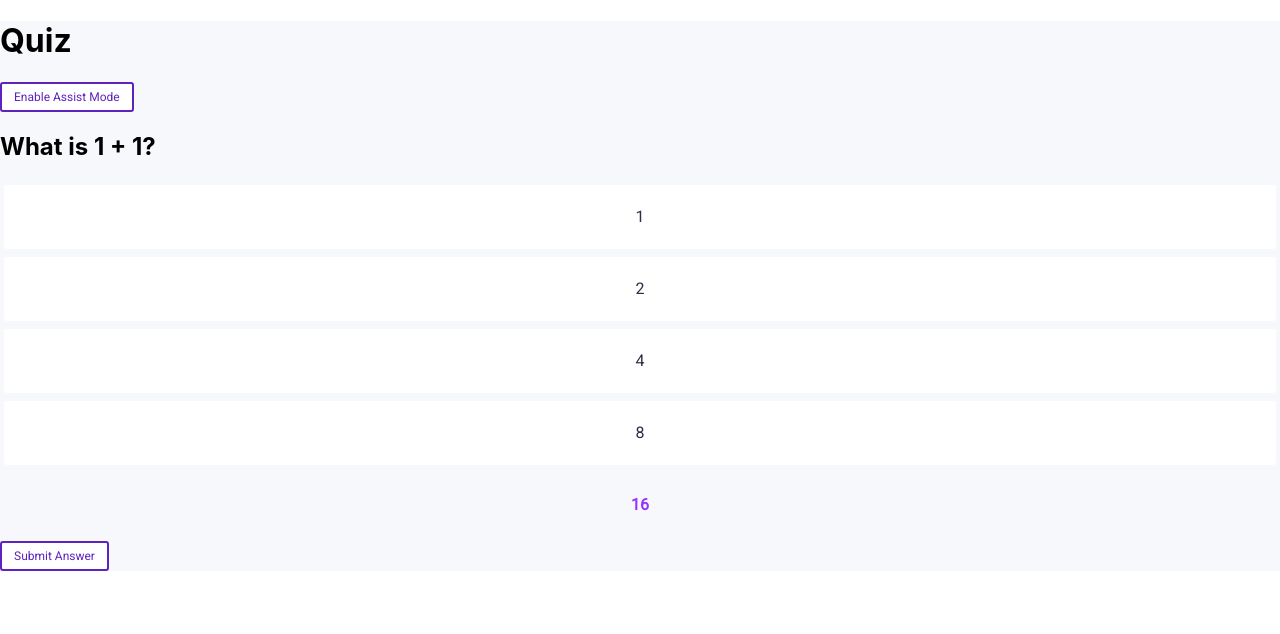
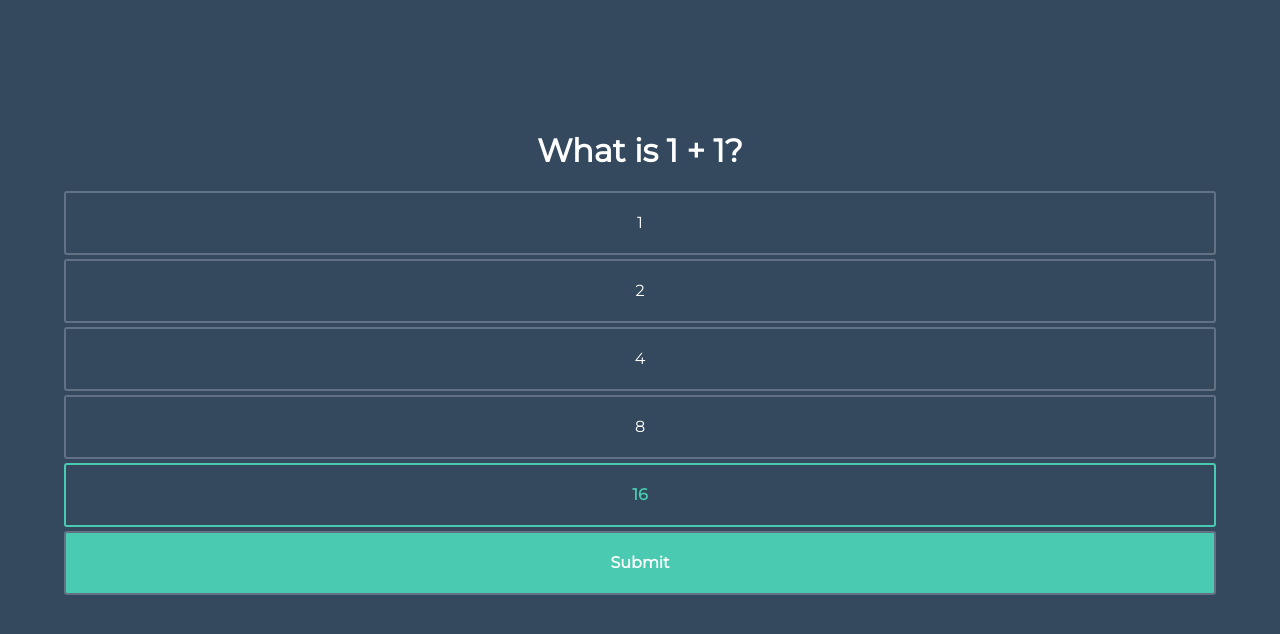
Before and after one commit to jenningst/quizr, a React (Create React App) app in the folder client/: page / in a window 1280 px wide. Both pictures are taken after a click on the button "16". Shown: the top 634 px of the page. Built offline with nearby package versions, Linux system fonts and the light colour scheme.

Commit message:
Refresh styles

```diff
--- a/client/public/index.html
+++ b/client/public/index.html
@@ -26,6 +26,7 @@
       href="https://fonts.googleapis.com/css?family=Playfair+Display:400,700|Roboto:300,400"
       rel="stylesheet"
     />
+    <link href="https://fonts.googleapis.com/css?family=Montserrat:300,400" rel="stylesheet">
     <title>React App</title>
   </head>
   <body>
--- a/client/src/App.js
+++ b/client/src/App.js
@@ -13,6 +13,7 @@ const App = () => {
 };
 
 const AppWrapper = styled.div`
+  color: white;
 `;
 
 export default App;
--- a/client/src/components/AnswerItem.js
+++ b/client/src/components/AnswerItem.js
@@ -7,7 +7,7 @@ import ButtonBase from './common/base/ButtonBase';
 const AnswerItem = ({ index, choiceText, isSelected, toggleIsChoice }) => {
 
   return (
-    <AnswerWrapper key={index}>
+    <>
       {isSelected ? (
         <LargeButton
           primary
@@ -24,7 +24,7 @@ const AnswerItem = ({ index, choiceText, isSelected, toggleIsChoice }) => {
           </LargeButton>
         )
       }
-    </AnswerWrapper>
+    </>
   );
 };
 
@@ -37,17 +37,13 @@ const AnswerWrapper = styled.div`
 const LargeButton = styled(ButtonBase)`
   width: 100%;
   height: 4em;
-  margin: .25em;
-  background: ${props => props.primary ? "#f7f8fb" : "#ffffff"};
-  border: grey;
-  color: ${props => props.primary ? "#9933ff" : "#312c44"};
+  margin-bottom: .25em;
+  background: none;
+  border: ${props => props.primary ? "2px solid #4ACAB0" : "2px solid #627284"};
+  color: ${props => props.primary ? "#4ACAB0" : "#fff"};
   font-size: 1em;
   font-weight: ${props => props.primary ? "700" : "400"};
-`;
-
-const CircleDiv = styled.div`
-  border-radius: 50%;
-  border: ${props => props.primary ? "2px solid #312c44" : "2px solide #9933ff"};
+  outline: none;
 `;
 
 AnswerItem.propTypes = {
--- a/client/src/components/Quiz.js
+++ b/client/src/components/Quiz.js
@@ -14,17 +14,10 @@ const Quiz = () => {
 
   return (
     <QuizWrapper>
-      <h1>Quiz</h1>
-      <ButtonBase type="button" onClick={toggleAssistMode}>
-        {assistMode ? "Disable Assist Mode" : "Enable Assist Mode"}
-      </ButtonBase>
-      <div className="answer-box">
-        {message}
-      </div>
-      <div className="question-title">
-        <h2>{SAMPLE_QUESTION.title}</h2>
-      </div>
-
+      <QuestionTitle className="question-title">
+        {SAMPLE_QUESTION.title}
+      </QuestionTitle>
+      <AnswerListWrapper className="answer-list">
         {SAMPLE_QUESTION.choices.map((choice, index) => (
           <AnswerItem
             key={index}
@@ -34,11 +27,36 @@ const Quiz = () => {
             toggleIsChoice={selectChoice}
           />
         ))}
-      <ButtonBase type="button" onClick={checkAnswer}>
-        Submit Answer
-      </ButtonBase>
+        <ActionWrapper className="action-buttons">
+          {renderSubmitOrNext()}
+        </ActionWrapper>
+      </AnswerListWrapper>
+      <MessageWrapper className="message-box">
+        {message}
+      </MessageWrapper>
     </QuizWrapper>
   );
+
+  function renderSubmitOrNext() {
+    if (selectedChoices.length > 0) { // at least once choice selected
+      if (isCorrect === true) { // the question is correct
+        //render next question button
+        return (
+          <ActionButton backgroundColor="#6121bf" type="button" onClick={nextQuestion}>
+            Next Question
+          </ActionButton>
+        );
+      } else {
+        // render submit current question button
+        return (
+          <ActionButton type="button" onClick={checkAnswer}>
+            Submit
+          </ActionButton>
+        );
+      }
+    }
+    return null;
+  }
 
   function selectChoice(index) {
     // adds/removes a choice selection and updates local state
@@ -125,14 +143,47 @@ const Quiz = () => {
       });
     return answerIndexes;
   }
+
+  function nextQuestion() {
+    // load next quetion
+  }
 };
 
 const QuizWrapper = styled.div`
-  background: #f7f8fb;
+  display: flex;
+  flex-flow: column nowrap;
+  justify-content: center;
+  align-items: center;
+  height: 100vh;
+  background: #34495E;
 `;
 
 const AnswerListWrapper = styled.section`
+  width: 90%;
+`;
 
+const ActionWrapper = styled.div`
+  height: 5em;
+  width: 100%;
+`;
+
+const MessageWrapper = styled.section`
+  height: 5em;
+`;
+
+const QuestionTitle = styled.h1`
+  font-family: 'Montserrat', sans-serif;
+`;
+
+const ActionButton = styled(ButtonBase)`
+  width: 100%;
+  height: 4em;
+  background: ${props => props.backgroundColor || "#4ACAB0"};
+  border: 2px solid #627284;
+  color: #ffffff;
+  font-size: 1em;
+  font-weight: 700;
+  outline: none;
 `;
 
 const SAMPLE_QUESTION = {
--- a/client/src/components/common/Form.js
+++ b/client/src/components/common/Form.js
@@ -8,7 +8,7 @@ const Form = ({ onSubmit, children }) => (
 );
 
 Form.propTypes = {
-  onSubmit: PropTypes.func.isRequired,
+  onSubmit: PropTypes.func,
 };
 
 export default Form;
--- a/client/src/components/common/base/ButtonBase.js
+++ b/client/src/components/common/base/ButtonBase.js
@@ -5,7 +5,7 @@ const Button = styled.button`
   background: ${props => props.primary ? "#5e23be" : "#ffffff"};
   border: 2px solid #5e23be;
   font-size: .75em;
-  font-family: Roboto;
+  font-family: 'Montserrat', sans-serif;
   padding: 0.5em 1em;
   border-radius: 3px;
 `;
```
Lines whose indentation alone changed are shown as unchanged.
